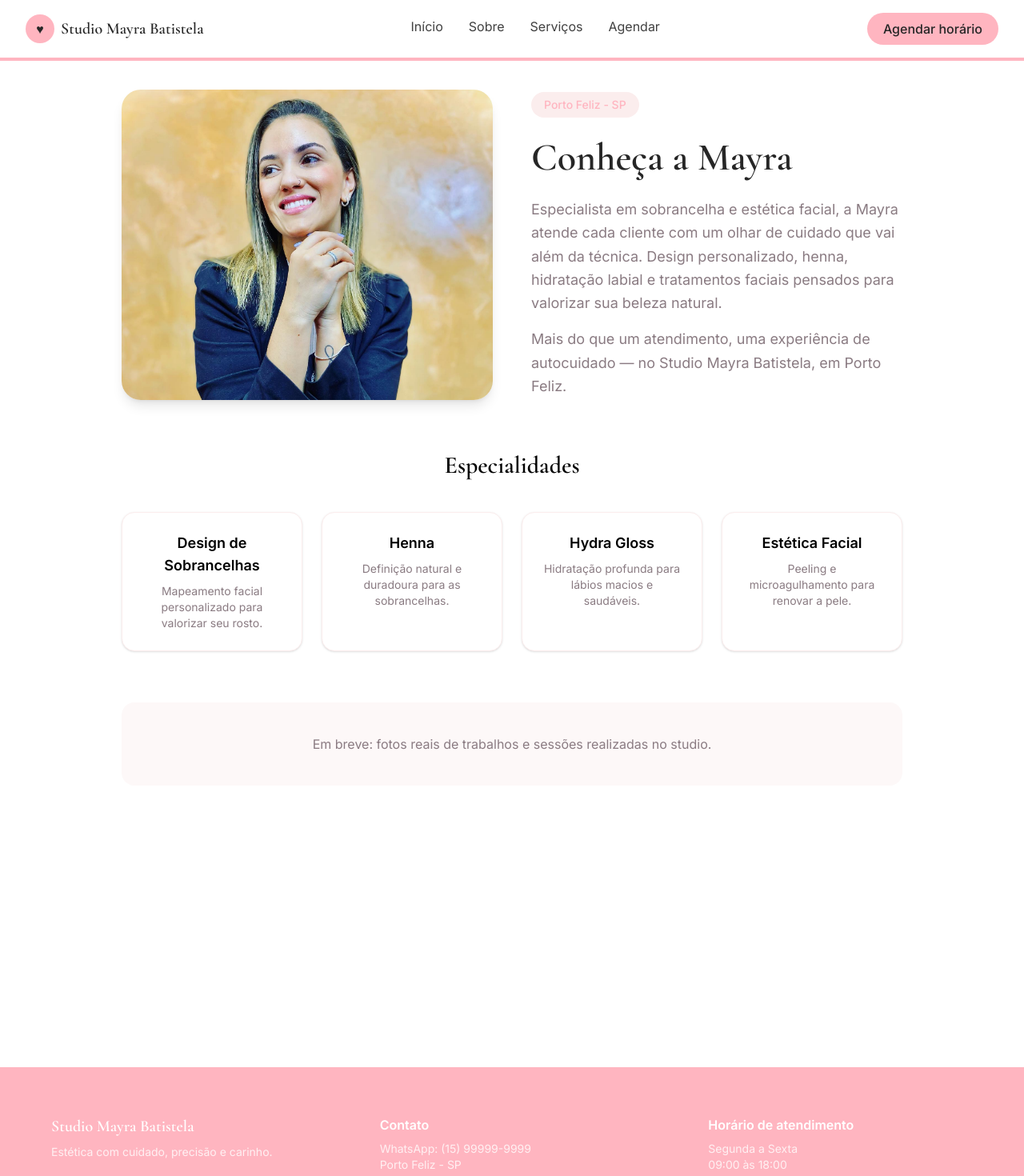
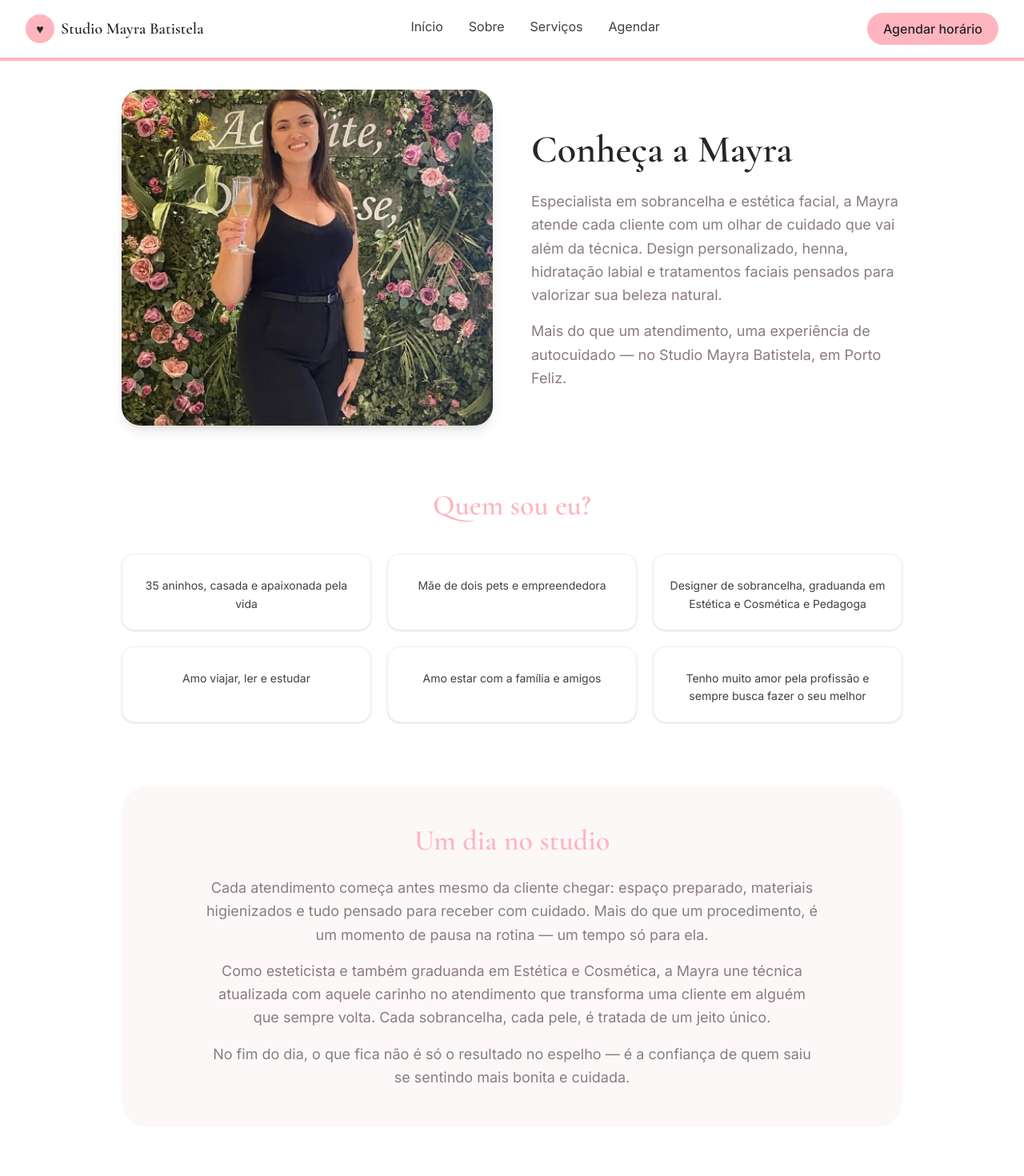
Before and after one commit to Mathmendes77/site-estetica, a React (Vite) app: page /sobre in a window 1280 px wide. Shown: the top 1470 px of the page at 80% size. Built offline with nearby package versions, Linux system fonts and the light colour scheme.

Commit message:
alteracoes na pagina de servico e sobre

```diff
--- a/src/components/CardServico.jsx
+++ b/src/components/CardServico.jsx
@@ -14,6 +14,7 @@ function CardServico({ servico }) {
       </p>
       <Link
   to="/agendar"
+  state={{ servicoPreSelecionado: servico }}
   className="block text-center bg-primary rounded-full py-3 font-medium text-neutral-800 hover:scale-105 hover:shadow-lg transition duration-200"
 >
   Agendar
--- a/src/pages/Agendamento.jsx
+++ b/src/pages/Agendamento.jsx
@@ -1,5 +1,5 @@
 import { useState } from "react";
-import { useNavigate } from "react-router-dom";
+import { useNavigate, useLocation } from "react-router-dom";
 import { servicos } from "../data/Servicos";
 
 const horariosDisponiveis = [
@@ -15,15 +15,21 @@ const horariosDisponiveis = [
 
 function Agendamento() {
   const navigate = useNavigate();
-  const [etapa, setEtapa] = useState(1);
+  const location = useLocation();
 
-  const [servicoSelecionado, setServicoSelecionado] = useState(null);
+  // Se veio um serviço pré-selecionado da página de Serviços, já começa na Etapa 2
+  const servicoPreSelecionado = location.state?.servicoPreSelecionado;
+
+  const [etapa, setEtapa] = useState(servicoPreSelecionado ? 2 : 1);
+  const [servicoSelecionado, setServicoSelecionado] = useState(
+    servicoPreSelecionado || null
+  );
   const [data, setData] = useState("");
   const [hora, setHora] = useState("");
   const [nome, setNome] = useState("");
   const [telefone, setTelefone] = useState("");
 
-  const categorias = [...new Set(servicos.map((s) => s.categoria))];
+  const categorias = [...new Set(servicos.map((s) => s.categoria))]
 
   function confirmarAgendamento() {
     // Por enquanto só navega pra confirmação levando os dados junto.
--- a/src/pages/Sobre.jsx
+++ b/src/pages/Sobre.jsx
@@ -1,21 +1,17 @@
-import mayra from "../assets/mayra.png";
+import FOTOSOBRE from "../assets/FOTOSOBRE.png";
 
 function Sobre() {
   return (
     <main className="pt-28 pb-16 px-6 max-w-5xl mx-auto">
-      <div className="grid md:grid-cols-2 gap-12 items-center mb-16">
+      {/* Intro */}
+      <div className="grid md:grid-cols-2 gap-12 items-center mb-20">
         <img
-          src={mayra}
+          src={FOTOSOBRE}
           alt="Mayra Batistela, esteticista e designer de sobrancelhas"
-          className="rounded-3xl w-full .h-\[420px\] {
-            height: 420px;
-            }object-cover shadow-lg"
+          className="rounded-3xl w-full h-[420px] object-cover shadow-lg"
         />
 
         <div>
-          <span className="inline-block text-sm font-medium text-primary-dark bg-secondary px-4 py-1.5 rounded-full mb-5">
-            Porto Feliz - SP
-          </span>
           <h1 className="font-display text-4xl md:text-5xl font-semibold text-neutral-800 leading-tight">
             Conheça a Mayra
           </h1>
@@ -32,50 +28,68 @@ function Sobre() {
         </div>
       </div>
 
-      {/* Especialidades */}
-      <section className="mb-16">
-        <h2 className="font-display text-3xl font-semibold text-center mb-10">
-          Especialidades
+      {/* Quem sou eu */}
+      <section className="mb-20">
+        <h2 className="font-display text-3xl md:text-4xl font-semibold text-primary-dark text-center mb-10">
+          Quem sou eu?
         </h2>
-        <div className="grid gap-6 md:grid-cols-2 lg:grid-cols-4">
-          {especialidades.map((item) => (
+
+        <div className="grid gap-5 sm:grid-cols-2 lg:grid-cols-3">
+          {curiosidades.map((item) => (
             <div
-              key={item.titulo}
-              className="bg-white border border-secondary rounded-2xl p-6 text-center shadow-sm"
+              key={item.texto}
+              className="bg-white border border-secondary rounded-2xl p-5 text-center shadow-sm"
             >
-              <h3 className="font-semibold text-lg mb-2">{item.titulo}</h3>
-              <p className="text-muted text-sm">{item.descricao}</p>
+              <p className="text-2xl mb-2">{item.emoji}</p>
+              <p className="text-neutral-700 text-sm leading-relaxed">
+                {item.texto}
+              </p>
             </div>
           ))}
         </div>
       </section>
 
-      {/* Placeholder para fotos de trabalhos - fase seguinte */}
-      <section className="text-center bg-secondary/40 rounded-2xl p-10">
-        <p className="text-muted">
-          Em breve: fotos reais de trabalhos e sessões realizadas no studio.
-        </p>
+      {/* Dia a dia no studio */}
+      <section className="bg-secondary/40 rounded-[2rem] p-8 md:p-12">
+        <h2 className="font-display text-3xl md:text-4xl font-semibold text-primary-dark text-center mb-6">
+          Um dia no studio
+        </h2>
+        <div className="max-w-3xl mx-auto space-y-4 text-muted text-lg leading-relaxed text-center">
+          <p>
+            Cada atendimento começa antes mesmo da cliente chegar: espaço
+            preparado, materiais higienizados e tudo pensado para receber com
+            cuidado. Mais do que um procedimento, é um momento de pausa na
+            rotina — um tempo só para ela.
+          </p>
+          <p>
+            Como esteticista e também graduanda em Estética e Cosmética, a
+            Mayra une técnica atualizada com aquele carinho no atendimento
+            que transforma uma cliente em alguém que sempre volta. Cada
+            sobrancelha, cada pele, é tratada de um jeito único.
+          </p>
+          <p>
+            No fim do dia, o que fica não é só o resultado no espelho — é a
+            confiança de quem saiu se sentindo mais bonita e cuidada.
+          </p>
+        </div>
       </section>
     </main>
   );
 }
 
-const especialidades = [
+const curiosidades = [
+  {  texto: "35 aninhos, casada e apaixonada pela vida" },
+  {  texto: "Mãe de dois pets e empreendedora" },
   {
-    titulo: "Design de Sobrancelhas",
-    descricao: "Mapeamento facial personalizado para valorizar seu rosto.",
+
+    texto:
+      "Designer de sobrancelha, graduanda em Estética e Cosmética e Pedagoga",
   },
+  {  texto: "Amo viajar, ler e estudar" },
+  {  texto: "Amo estar com a família e amigos" },
   {
-    titulo: "Henna",
-    descricao: "Definição natural e duradoura para as sobrancelhas.",
-  },
-  {
-    titulo: "Hydra Gloss",
-    descricao: "Hidratação profunda para lábios macios e saudáveis.",
-  },
-  {
-    titulo: "Estética Facial",
-    descricao: "Peeling e microagulhamento para renovar a pele.",
+
+    texto: "Tenho muito amor pela profissão e sempre busca fazer o seu melhor",
   },
 ];
 
```
Also changed, not shown: src/assets/FOTOSOBRE.png (added), subir.txt (added).
